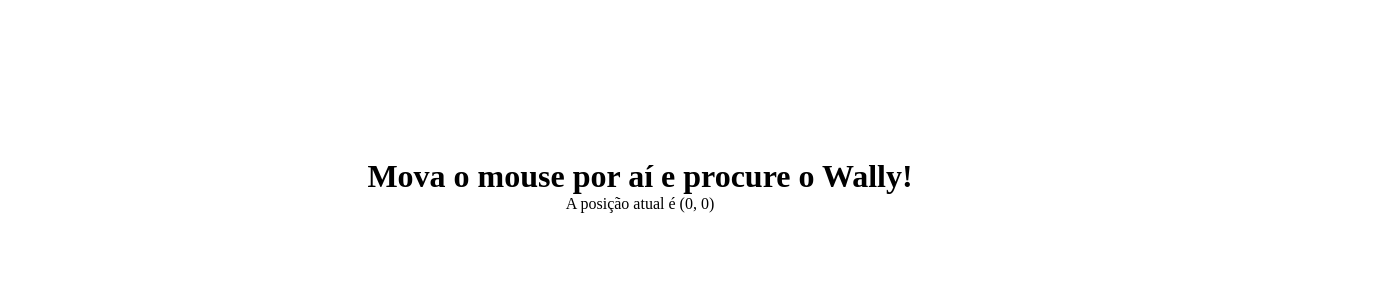
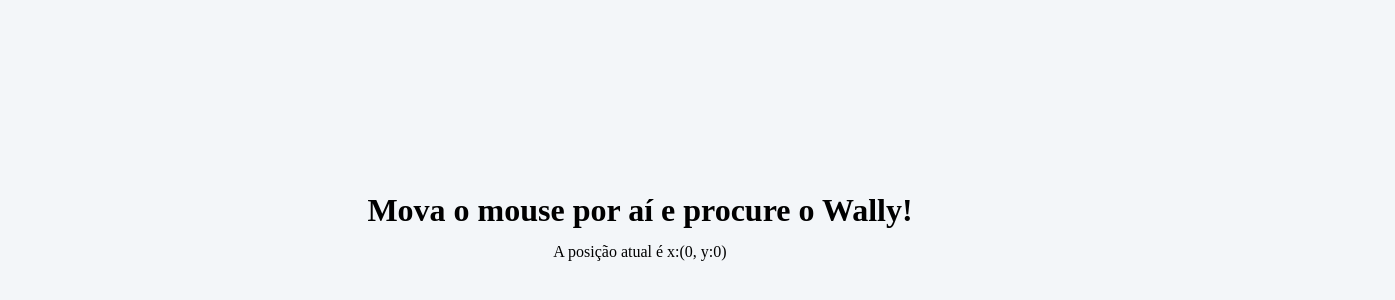
Before and after one commit to claudionsc/cade-wally, a React (Create React App) app: page / in a window 1280 px wide. Shown: the part 190-490 px from the top of the page, 1395 px wide, since content can reach past the window. Built offline with nearby package versions, Linux system fonts and the light colour scheme.

Commit message:
alterações css, posições aleatorias

```diff
--- a/src/components/MouseTracker.jsx
+++ b/src/components/MouseTracker.jsx
@@ -27,7 +27,7 @@
     render() {
       return (
         <StyleDiv onMouseMove={this.handleMouseMove}>
-          <h1>Mova o mouse por aí e procure o Wally!</h1>
+          <h1 style={{ position: 'fixed', zIndex: '1'}}>Mova o mouse por aí e procure o Wally!</h1>
           {this.props.render(this.state)}
           {this.props.img(this.state)}
         </StyleDiv>
--- a/src/components/RenderImg.jsx
+++ b/src/components/RenderImg.jsx
@@ -2,17 +2,25 @@
 import styled from 'styled-components'
 import React from 'react'
 
+function getRandomInt(min, max) {
+    return Math.floor(Math.random() * (max - min + 1)) + min;
 
 
+}
+
 const WallyContainer = styled.div`
-    width: 50px;
-    height: 50px;
+    width: 550px;
+    height: 550px;
+    display: flex;
+    flex-direction: column;
+    justify-content: center;
+    align-items: center;
     /* background-color: rgb(0, 0, 255); */
-    display: flex;
-    justify-content: flex-end;
     position: relative;
-    top: 250px;
-    left: 730px;
+    top: ${getRandomInt(-250, 420)}px;
+    right: ${getRandomInt(-650, 650)}px;
+
+
 
 `
 
@@ -29,23 +37,31 @@
     constructor(props) {
         super(props);
         this.handleShowImage = this.handleShowImage.bind(this);
-        this.state = false;
+        this.state = {show: false, M1: String};
       }
 
       handleShowImage(){
         this.setState({
             show: true,
+            M1: 'Teste'
 
           })
+
         }
+
 
       render(){
 
         return (
-              <WallyContainer onMouseEnter={this.handleShowImage}>
+            <WallyContainer onMouseEnter={this.handleShowImage.M1} >
+                <div style={{width: '350px', height: '350px', /*backgroundColor: 'yellow',*/ display: 'flex', alignItems: 'center', justifyContent: 'center'}}>
+                    <div style={{ width: '150px', height: '150px', /* display: 'flex',*/ alignItems: 'center', justifyContent: 'center'}} onMouseEnter={this.handleShowImage}>
                         {this.state.show === true &&
                         <WallyImg src={wally}></WallyImg>
                         }
+
+                    </div>
+                </div>
             </WallyContainer>
         )
       }
--- a/src/components/RenderText.jsx
+++ b/src/components/RenderText.jsx
@@ -1,8 +1,8 @@
-export default function RenderText({ mouse }) {
+export default function RenderText({ mouse, msg }) {
     return(
-        <p>
-            A posição atual é ({mouse.x}, {mouse.y})
-
+        <p style={{ position: 'fixed', zIndex: '1', marginTop: '100px'}}>
+            A posição atual é x:({mouse.x}, y:{mouse.y})
+            {msg}
         </p>
     )
 }
--- a/src/components/global.css
+++ b/src/components/global.css
@@ -1,4 +1,8 @@
-* {
+body {
     margin: 0;
     padding: 0;
+    background-color: rgb(243, 246, 249);
+    overflow-x: hidden;
+    overflow-y: hidden;
+
 }
```
Also changed, not shown: src/components/img/wally.jpg (renamed from src/components/img/waldo.jpg). Lines whose indentation alone changed are shown as unchanged.
